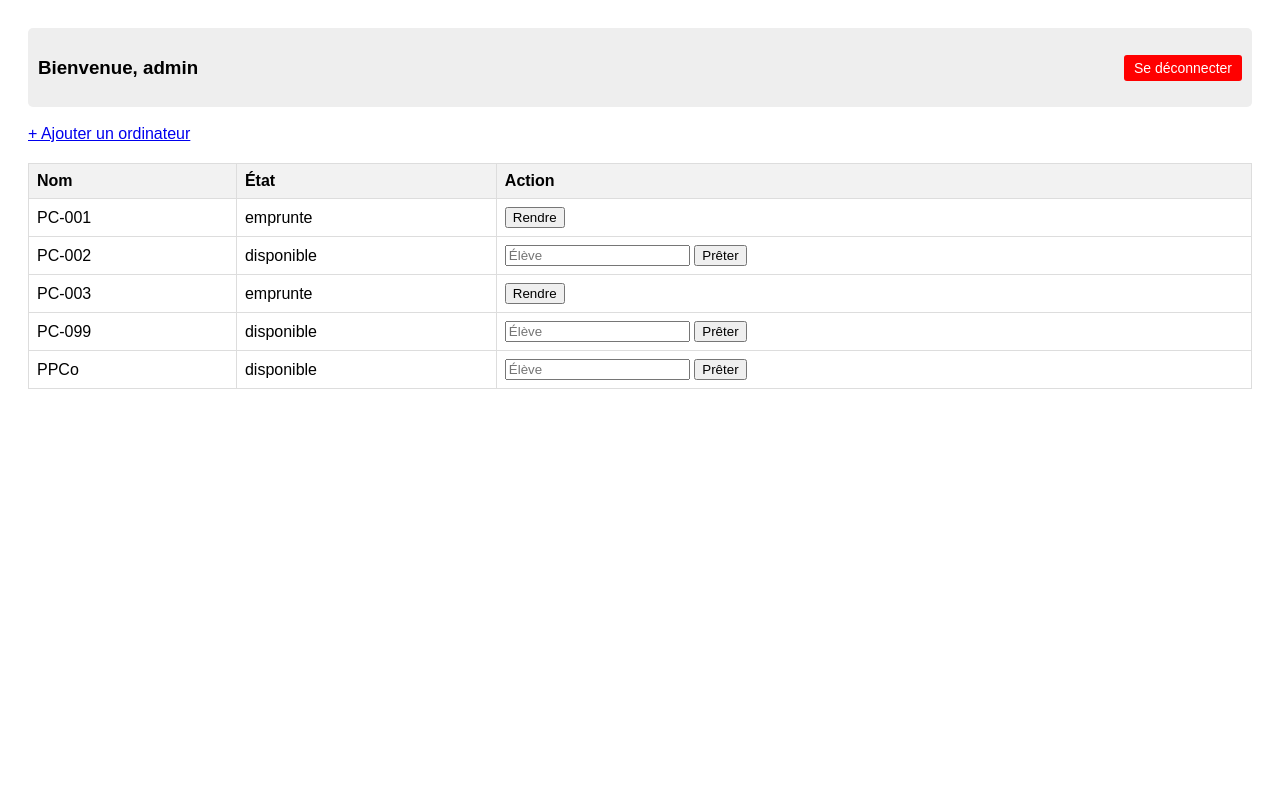
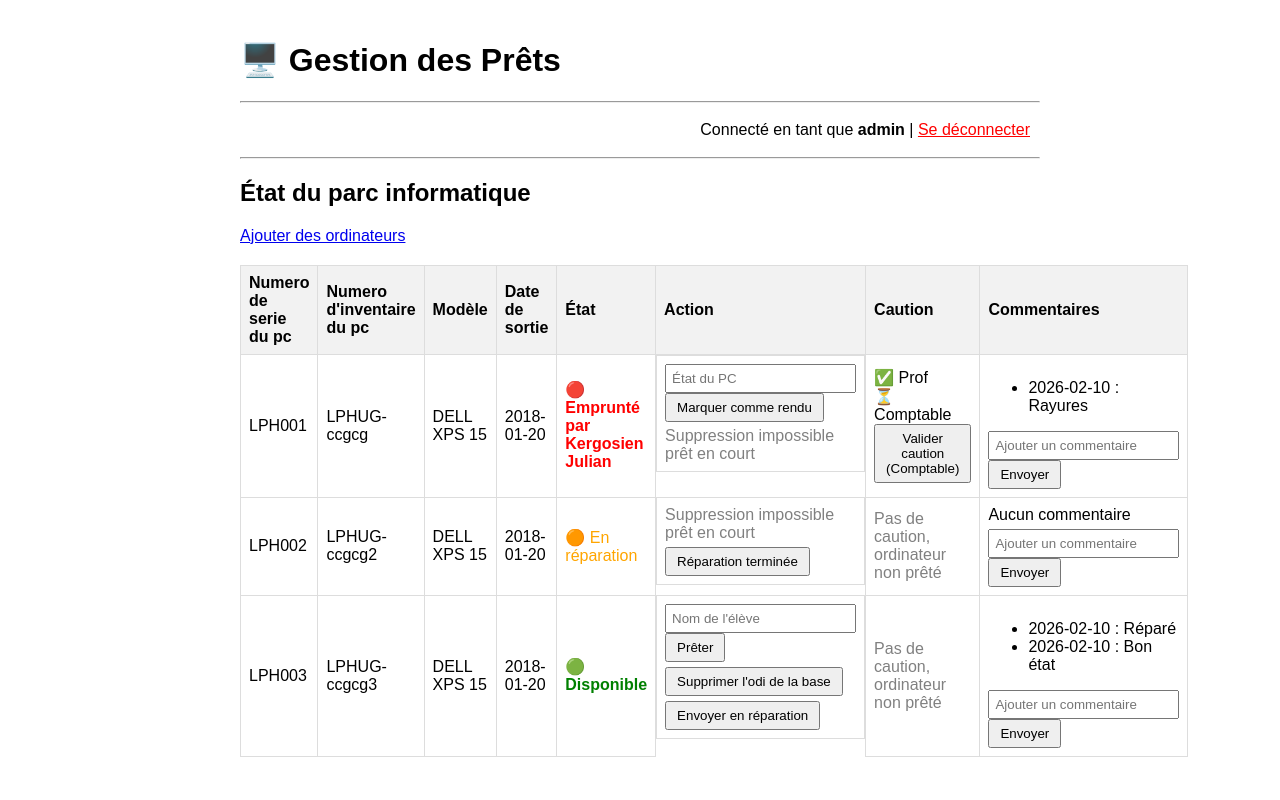
Before and after one commit to elouandehay/gestion-pret-ordi, a Flask app: page / in a window 1280 px wide. Run offline with Flask 3, Linux system fonts and the light colour scheme; a user stored in the database is signed in; data comes from the database, SQL or seed files in the repository.

Commit message:
merge post oral

```diff
--- a/app.py
+++ b/app.py
@@ -12,7 +12,9 @@ app.secret_key ='3757983889c72c54cb6c98760ca81d3ba40e9ac275062a86266d2816711c24d
 
 #AJOUT SÉCURITÉ HTTPS
 #Empêche le cookie d'être envoyé si on n'est pas en HTTPS
+
 app.config['SESSION_COOKIE_SECURE'] = True
+
 #Empêche JavaScript de lire le cookie (contre les failles XSS)
 app.config['SESSION_COOKIE_HTTPONLY'] = True
 #Protège contre les sites externes qui voudraient utiliser les cookies
@@ -44,23 +46,26 @@ def login():
         user = conn.execute('SELECT * FROM administrateurs WHERE username = ?', (username,)).fetchone()
         conn.close()
 
+        # On définit un hash bidon pour simuler le calcul si l'user n'existe pas
+        fake_hash = b'$2b$12$L9K.O5Z1v6sV7VvE8t7T7.z0P0Y0X0W0V0U0T0S0R0Q0P0O0N0M0L'
+
         if user:
-            stored_hash = user['password_hash']
+            target_hash = user['password_hash']
+            if isinstance(target_hash, str):
+                target_hash = target_hash.encode('utf-8')
 
-            if isinstance(stored_hash, str):
-                stored_hash = stored_hash.encode('utf-8')
+            # Vérification réelle
+            valid = bcrypt.checkpw(password_input.encode('utf-8'), target_hash)
+        else:
+            # On simule le travail de bcrypt pour perdre du temps
+            bcrypt.checkpw(password_input.encode('utf-8'), fake_hash)
+            valid = False
 
-
-            try:
-                if bcrypt.checkpw(password_input.encode('utf-8'), stored_hash):
-                    session['user'] = user['username']
-                    return redirect(url_for('index'))
-                else:
-                    flash("Mot de passe incorrect")
-            except ValueError:
-                flash("Erreur de format du mot de passe")
+        if valid:
+            session['user'] = user['username']
+            return redirect(url_for('index'))
         else:
-            flash("Utilisateur inconnu")
+            flash("Identifiant ou mot de passe incorrect") # Message générique !
 
     return render_template('login.html')
 
@@ -74,51 +79,249 @@ def logout():
 @login_required #permet d'obliger le login
 def index():
     conn = get_db_connection()
-    ordinateurs = conn.execute('SELECT * FROM ordinateurs').fetchall()
+    ordinateurs = conn.execute("""
+        SELECT o.numero_serie, o.numero_inventaire, o.modele, o.date_sortie, o.dispo,
+               e.nom, e.prenom,
+               p.caution_prof_validee, p.caution_compta_validee
+        FROM ordinateurs o
+        LEFT JOIN prets p ON o.numero_serie = p.ordinateur_id AND o.dispo = 0
+        LEFT JOIN etudiants e ON p.etudiant_id = e.id
+        ORDER BY o.date_sortie ASC
+    """).fetchall()
+    commentaires = conn.execute("""
+            SELECT ordinateur_id, commentaire, date_commentaire
+            FROM commentaires
+            ORDER BY date_commentaire DESC
+        """).fetchall()
     conn.close()
-    return render_template('index.html',ordinateurs=ordinateurs)
+
+    commentaires_dict = {}
+    for c in commentaires:
+        if c['ordinateur_id'] not in commentaires_dict:
+            commentaires_dict[c['ordinateur_id']] = []
+        commentaires_dict[c['ordinateur_id']].append(c)
+    return render_template('index.html',ordinateurs=ordinateurs, commentaires_dict=commentaires_dict)
+
 
 
 #emprunter un ordinateur
-@app.route('/emprunter/<int:id>', methods=('POST',))
+@app.route('/emprunter/<path:numero_serie>', methods=('POST',))
 @login_required
-def emprunter(id):
+def emprunter(numero_serie):
     eleve = request.form['eleve']
 
     if eleve:
         conn = get_db_connection()
-        conn.execute('UPDATE ordinateurs SET etat = ?, emprunteur = ? WHERE id = ?',
-                     ('emprunte', eleve, id))
+
+        # Vérifier si l'étudiant existe déjà
+        etudiant = conn.execute("SELECT id FROM etudiants WHERE nom || ' ' || prenom = ?", (eleve,)).fetchone()
+        if etudiant is None:
+            if " " in eleve:
+                nom, prenom = eleve.split(" ", 1)
+            else:
+                # S'il n'y a pas d'espace, on met tout dans le nom et rien dans le prénom
+                nom = eleve
+                prenom = ""
+            conn.execute("INSERT INTO etudiants (nom, prenom, email, boursier) VALUES (?, ?, '', 0)", (nom, prenom))
+            etudiant_id = conn.execute("SELECT last_insert_rowid()").fetchone()[0]
+        else:
+            etudiant_id = etudiant['id']
+
+        # Créer le prêt avec cautions initialisées à 0
+        conn.execute("""
+            INSERT INTO prets (etudiant_id, ordinateur_id, caution_prof_validee, caution_compta_validee)
+            VALUES (?, ?, 0, 0)
+        """, (etudiant_id, numero_serie))
+
+        # Marquer l'ordinateur comme emprunté
+        conn.execute('UPDATE ordinateurs SET dispo = 0 WHERE numero_serie = ?', (numero_serie,))
         conn.commit()
         conn.close()
 
     return redirect(url_for('index'))
 
 #Action : Rendre un PC
-@app.route('/rendre/<int:id>', methods=('POST',))
+@app.route('/rendre/<path:numero_serie>', methods=('GET', 'POST'))
 @login_required
-def rendre(id):
+def rendre(numero_serie):
     conn = get_db_connection()
-    conn.execute('UPDATE ordinateurs SET etat = ?, emprunteur = ? WHERE id = ?',
-                 ('disponible', None, id))
+
+    if request.method == 'POST':
+        # Récupérer le commentaire obligatoire
+        commentaire = request.form.get('commentaire')
+        if not commentaire:
+            conn.close()
+            return "Erreur : vous devez renseigner un commentaire pour rendre l'ordinateur.", 400
+
+        # Enregistrer le commentaire
+        conn.execute(
+            'INSERT INTO commentaires (ordinateur_id, commentaire, date_commentaire) VALUES (?, ?, CURRENT_DATE)',
+            (numero_serie, commentaire)
+        )
+
+        # Supprimer le prêt en cours
+        conn.execute("DELETE FROM prets WHERE ordinateur_id = ?", (numero_serie,))
+        # Marquer comme disponible
+        conn.execute('UPDATE ordinateurs SET dispo = 1 WHERE numero_serie = ?', (numero_serie,))
+        conn.commit()
+        conn.close()
+
+        return redirect(url_for('index'))
+
+    # GET : afficher le formulaire de commentaire obligatoire
+    conn.close()
+    return render_template('commenter.html', numero_serie=numero_serie)
+
+#la méthode ajouter n'est plus utilisé pour l'instant
+@app.route('/ajouter', methods=['GET', 'POST'])
+@login_required
+def ajouter():
+    if request.method == 'POST':
+        id_pc = request.form.get('id_pc')
+        modele_pc = request.form.get('modele_pc')
+        date_sortie = request.form.get('date_sortie')
+
+        if id_pc and modele_pc and date_sortie:
+            conn = get_db_connection()
+            try:
+                conn.execute(
+                    'INSERT INTO ordinateurs (id, modele, date_sortie) VALUES (?, ?, ?)',
+                    (int(id_pc), modele_pc, date_sortie)
+                )
+                conn.commit()
+            except sqlite3.IntegrityError:
+                # Erreur si l'ID existe déjà
+                conn.close()
+                return "Erreur : l'ID existe déjà !", 400
+            conn.close()
+            return redirect(url_for('index'))
+    return render_template('ajouter.html')
+
+
+@app.route('/ajouter_modele', methods=['GET', 'POST'])
+@login_required
+def ajouter_modele():
+    if request.method == 'POST':
+        modele_pc = request.form.get('modele_pc')
+        date_sortie = request.form.get('date_sortie')
+        if modele_pc and date_sortie:
+            # Récupérer le dernier modèle ajouté pour permettre d’ajouter les IDs
+            return redirect(url_for('ajouter_pc_individuel', modele=modele_pc, date_sortie=date_sortie))
+    return render_template('ajouter_modele.html')
+
+@app.route('/ajouter_pc_individuel', methods=['GET', 'POST'])
+@login_required
+def ajouter_pc_individuel():
+    if request.method == 'POST':
+        numero_serie = request.form.get('numero_serie')
+        numero_inventaire = request.form.get('numero_inventaire')
+        modele_pc = request.form.get('modele_pc')
+        date_sortie = request.form.get('date_sortie')
+        #date_sortie = request.form.get('date_sortie')
+
+        if numero_inventaire and modele_pc and date_sortie and numero_serie:
+            conn = get_db_connection()
+            try:
+                conn.execute(
+                    'INSERT INTO ordinateurs (numero_serie, numero_inventaire, modele, date_sortie) VALUES (?, ?, ?,?)',
+                    (numero_serie, numero_inventaire, modele_pc, date_sortie)
+                )
+                conn.commit()
+            except sqlite3.IntegrityError:
+                conn.close()
+                return "Erreur : l'ID existe déjà !", 400
+            conn.close()
+            # Rediriger vers le même formulaire pour ajouter d’autres PC du même modèle
+            return redirect(url_for('ajouter_pc_individuel', modele=modele_pc, date_sortie=date_sortie))
+    else:
+        # GET : récupérer le modèle passé en query string
+        modele_pc = request.args.get('modele')
+        date_sortie = request.args.get('date_sortie')
+        return render_template('ajouter_pc_individuel.html', modele=modele_pc, date_sortie=date_sortie)
+
+@app.route('/supprimer/<path:numero_serie>', methods=['POST'])
+@login_required
+def supprimer(numero_serie):
+    conn = get_db_connection()
+
+    # Vérifier si l'ordinateur est emprunté
+    pret = conn.execute("SELECT * FROM prets WHERE ordinateur_id = ?", (numero_serie,)).fetchone()
+    if pret:
+        conn.close()
+        return "Erreur : impossible de supprimer un ordinateur en prêt !", 400
+
+    # Sinon, supprimer l'ordinateur
+    conn.execute("DELETE FROM ordinateurs WHERE numero_serie = ?", (numero_serie,))
     conn.commit()
     conn.close()
     return redirect(url_for('index'))
 
-@app.route('/ajouter', methods=['GET', 'POST'])
+@app.route('/valider-caution-prof/<numero_serie>', methods=['POST'])
 @login_required
-def ajouter():
-    if request.method == 'POST':
-        nom_pc = request.form.get('nom_pc') #recupère la valeur du nom rempli dans le formulaire
-        if nom_pc:#vérifie que le nom n'est pas vide
-            conn = get_db_connection()#se connecte a la base de donné
-            conn.execute('INSERT INTO ordinateurs (nom, etat) VALUES (?, ?)',
-                         (nom_pc, 'disponible'))
-            conn.commit()
-            conn.close()
-            return redirect(url_for('index'))
-    # Si méthode GET, afficher le formulaire
-    return render_template('ajouter.html')
+def valider_caution_prof(numero_serie):
+    conn = get_db_connection()
+
+    conn.execute("""
+        UPDATE prets
+        SET caution_prof_validee = 1
+        WHERE ordinateur_id = ? AND date_retour > CURRENT_DATE
+    """, (numero_serie,))
+
+    conn.commit()
+    conn.close()
+
+    return redirect(url_for('index'))
+
+@app.route('/valider-caution-compta/<numero_serie>', methods=['POST'])
+@login_required
+def valider_caution_compta(numero_serie):
+    conn = get_db_connection()
+
+    # sécurité : on ne valide que si le prof a validé
+    conn.execute("""
+        UPDATE prets
+        SET caution_compta_validee = 1
+        WHERE ordinateur_id = ?
+          AND caution_prof_validee = 1 AND date_retour > CURRENT_DATE
+    """, (numero_serie,))
+
+    conn.commit()
+    conn.close()
+
+    return redirect(url_for('index'))
+
+@app.route('/envoyer-reparation/<path:numero_serie>', methods=['POST'])
+@login_required
+def envoyer_reparation(numero_serie):
+    conn = get_db_connection()
+    conn.execute('UPDATE ordinateurs SET dispo = 2 WHERE numero_serie = ?', (numero_serie,))
+    conn.commit()
+    conn.close()
+    return redirect(url_for('index'))
+
+@app.route('/reparation-terminee/<path:numero_serie>', methods=['POST'])
+@login_required
+def reparation_terminee(numero_serie):
+    conn = get_db_connection()
+    conn.execute('UPDATE ordinateurs SET dispo = 1 WHERE numero_serie = ?', (numero_serie,))
+    conn.commit()
+    conn.close()
+    return redirect(url_for('index'))
+
+
+@app.route('/ajouter_commentaire/<path:numero_serie>', methods=['POST'])
+@login_required
+def ajouter_commentaire(numero_serie):
+    commentaire = request.form.get('commentaire')
+    if commentaire:
+        conn = get_db_connection()
+        conn.execute(
+            'INSERT INTO commentaires (ordinateur_id, commentaire, date_commentaire) VALUES (?, ?, CURRENT_DATE)',
+            (numero_serie, commentaire)
+        )
+        conn.commit()
+        conn.close()
+    return redirect(url_for('index'))
 
 if __name__ == '__main__':
     app.run(debug=True, ssl_context='adhoc') #permet de générer un certificat https temporaire.
--- /dev/null
+++ b/templates/commenter.html
@@ -0,0 +1,6 @@
+<h2>Rendre l'ordinateur {{ numero_serie }}</h2>
+<form method="post">
+    <label>Commentaire obligatoire :</label><br>
+    <input type="text" name="commentaire" required>
+    <button type="submit">Rendre l'ordinateur</button>
+</form>
--- a/templates/index.html
+++ b/templates/index.html
@@ -1,56 +1,123 @@
-<!DOCTYPE html>
-<html lang="fr">
-<head>
-    <meta charset="UTF-8">
-    <title>Gestion du Parc</title>
-    <style>
-        body { font-family: sans-serif; padding: 20px; }
-        .top-bar { display: flex; justify-content: space-between; align-items: center; background: #eee; padding: 10px; border-radius: 5px; }
-        .logout-btn { color: white; background-color: red; padding: 5px 10px; text-decoration: none; border-radius: 3px; font-size: 14px;}
-        table { width: 100%; border-collapse: collapse; margin-top: 20px; }
-        th, td { border: 1px solid #ddd; padding: 8px; text-align: left; }
-        th { background-color: #f2f2f2; }
-    </style>
-</head>
-<body>
+{% extends 'base.html' %}
 
-    <div class="top-bar">
-        <h3>Bienvenue, {{ session['user'] }}</h3>
-        <a href="{{ url_for('logout') }}" class="logout-btn">Se déconnecter</a>
+{% block content %}
+    <div style="text-align: right; padding: 10px;">
+        Connecté en tant que <strong>{{ session['user'] }}</strong> |
+        <a href="{{ url_for('logout') }}" style="color: red;">Se déconnecter</a>
     </div>
-
-    <br>
-    <a href="{{ url_for('ajouter') }}">+ Ajouter un ordinateur</a>
-
+    <hr>
+    <h2>État du parc informatique</h2>
+    <a href="{{ url_for('ajouter_modele') }}"> Ajouter des ordinateurs</a>
     <table>
         <thead>
             <tr>
-                <th>Nom</th>
+                <th>Numero de serie du pc</th>
+                <th>Numero d'inventaire du pc</th>
+                <th>Modèle</th>
+                <th>Date de sortie</th>
                 <th>État</th>
                 <th>Action</th>
+                <th>Caution</th>
+                <th>Commentaires</th>
             </tr>
         </thead>
         <tbody>
             {% for pc in ordinateurs %}
             <tr>
-                <td>{{ pc['nom'] }}</td>
-                <td>{{ pc['etat'] }}</td>
+                <td>{{ pc['numero_serie'] }}</td>
+                <td>{{ pc['numero_inventaire'] }}</td>
+                <td>{{ pc['modele'] }}</td>
+                <td>{{ pc['date_sortie'] }}</td>
                 <td>
-                   {% if pc['etat'] == 'disponible' %}
-                        <form action="{{ url_for('emprunter', id=pc['id']) }}" method="post">
-                            <input type="text" name="eleve" placeholder="Élève" required>
+                    {% if pc['dispo'] == 1 %}
+                        <span class="disponible">🟢 Disponible</span>
+                    {% elif pc['dispo'] == 0 %}
+                        <span class="emprunte">🔴 Emprunté{% if pc['prenom'] and pc['nom'] %} par {{ pc['prenom'] }} {{ pc['nom'] }}{% endif %}</span>
+
+                    {% elif pc['dispo'] == 2 %}
+                        <span style="color: orange;">🟠 En réparation</span></span>
+                    {% endif %}
+                </td>
+                <td style="display: flex; gap: 5px; flex-wrap: wrap;">
+                    {% if pc['dispo'] == 1 %}
+                        <form action="{{ url_for('emprunter', numero_serie=pc['numero_serie']) }}" method="post" style="display:inline;">
+                            <input type="text" name="eleve" placeholder="Nom de l'élève" required>
                             <button type="submit">Prêter</button>
                         </form>
-                   {% else %}
-                        <form action="{{ url_for('rendre', id=pc['id']) }}" method="post">
-                            <button type="submit">Rendre</button>
+                    {% elif pc['dispo'] == 0 %}
+                        <form action="{{ url_for('rendre', numero_serie=pc['numero_serie']) }}" method="post" style="display:inline;">
+                            <input type="text" name="commentaire" placeholder="État du PC" required>
+                            <button type="submit">Marquer comme rendu</button>
                         </form>
-                   {% endif %}
+                    {% endif %}
+
+                    {% if pc['dispo'] == 1 %}
+                    <form action="{{ url_for('supprimer', numero_serie=pc['numero_serie']) }}" method="post" style="display:inline;" onsubmit="return confirm('Voulez-vous vraiment supprimer cet ordinateur ?');">
+                        <button type="submit">Supprimer l'odi de la base</button>
+                    </form>
+                    {% else %}
+                    <span style="color: grey;">Suppression impossible prêt en court</span>
+                    {% endif %}
+
+                    {% if pc['dispo'] == 1 %}
+                        <form action="{{ url_for('envoyer_reparation', numero_serie=pc['numero_serie']) }}" method="post" style="display:inline;">
+                            <button type="submit">Envoyer en réparation</button>
+                        </form>
+                    {% elif pc['dispo'] == 2 %}
+                        <form action="{{ url_for('reparation_terminee', numero_serie=pc['numero_serie']) }}" method="post" style="display:inline;">
+                            <button type="submit">Réparation terminée</button>
+                        </form>
+                    {% endif %}
+
+                </td>
+                <td>
+                    {% if pc['dispo'] == 0 %}
+                        {% if pc['caution_prof_validee'] == 1 %}
+                            ✅ Prof
+                        {% else %}
+                            ⏳ Prof
+                        {% endif %}
+
+                        <br>
+
+                        {% if pc['caution_compta_validee'] == 1 %}
+                            ✅ Comptable
+                        {% else %}
+                            ⏳ Comptable
+                        {% endif %}
+
+                        {% if pc['caution_prof_validee'] == 0 %}
+                            <form action="{{ url_for('valider_caution_prof', numero_serie=pc['numero_serie']) }}" method="post">
+                                <button type="submit">Valider caution (Prof)</button>
+                            </form>
+                            {% endif %}
+
+                        {% if pc['caution_compta_validee'] == 0 and pc['caution_prof_validee'] == 1 %}
+                        <form action="{{ url_for('valider_caution_compta', numero_serie=pc['numero_serie']) }}" method="post">
+                            <button type="submit">Valider caution (Comptable)</button>
+                        </form>
+                        {% endif %}
+                    {% else %}
+                        <span style="color: grey;">Pas de caution, ordinateur non prêté</span>
+                    {% endif %}
+                </td>
+                <td>
+                    {% if pc['numero_serie'] in commentaires_dict %}
+                        <ul>
+                        {% for c in commentaires_dict[pc['numero_serie']] %}
+                            <li>{{ c['date_commentaire'] }} : {{ c['commentaire'] }}</li>
+                        {% endfor %}
+                        </ul>
+                    {% else %}
+                        Aucun commentaire
+                    {% endif %}
+                    <form action="{{ url_for('ajouter_commentaire', numero_serie=pc['numero_serie']) }}" method="post" style="margin-top:5px;">
+                        <input type="text" name="commentaire" placeholder="Ajouter un commentaire" required>
+                        <button type="submit">Envoyer</button>
+                    </form>
                 </td>
             </tr>
             {% endfor %}
         </tbody>
     </table>
-
-</body>
-</html>
+{% endblock %}
```
Also changed, not shown: check_db.py (added, +12 -0 lines), schema.sql (+23 -21 lines), templates/ajouter.html (+9 -8 lines), templates/ajouter_modele.html (added, +20 -0 lines), templates/ajouter_pc_individuel.html (added, +20 -0 lines), database.db.
